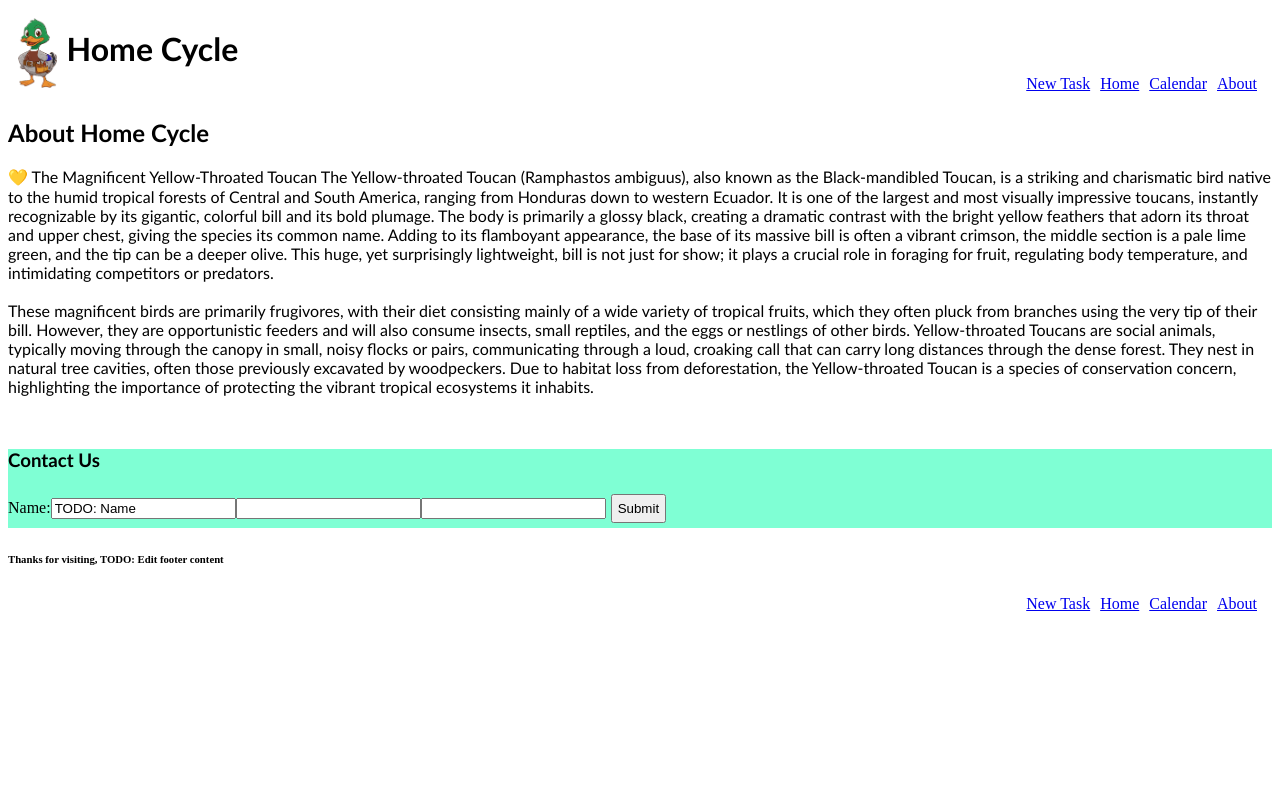
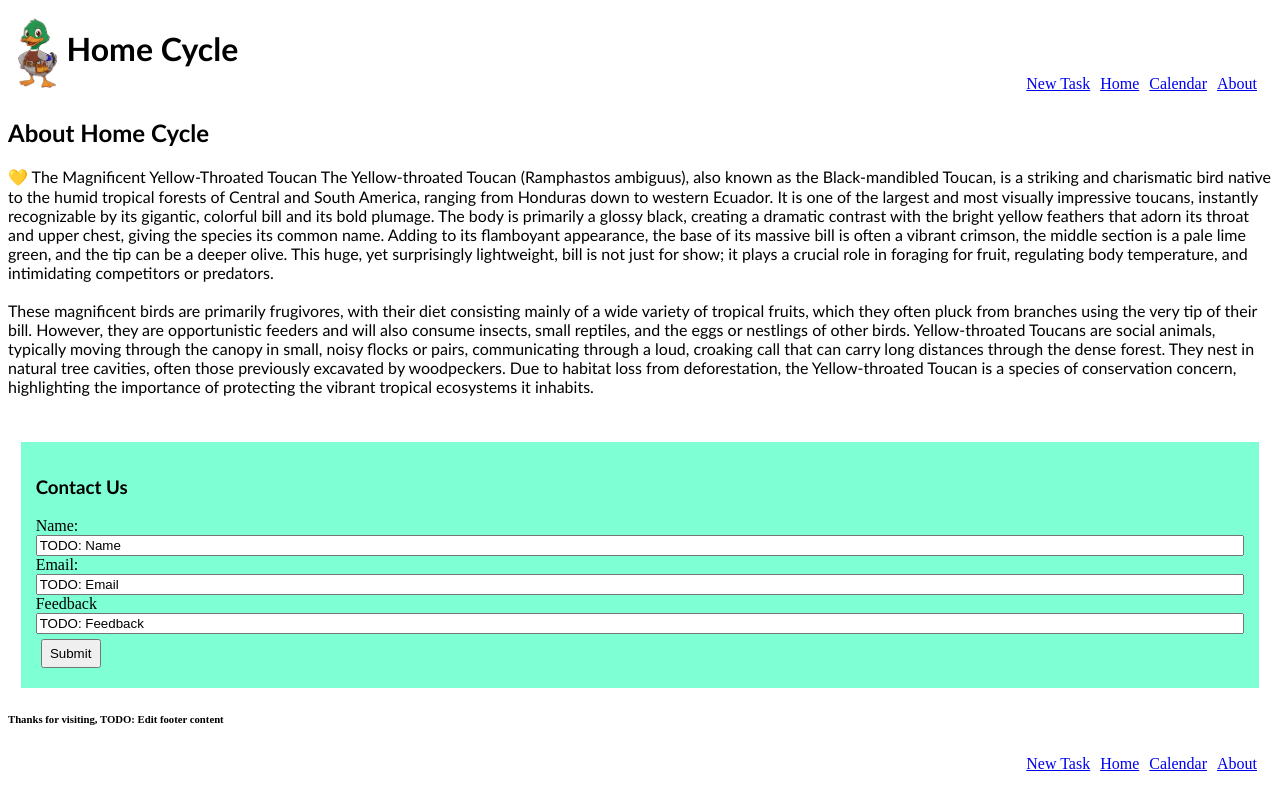
Before and after one commit to capndenney/home-cycle, a React (Vite) app: page /about in a window 1280 px wide. Built offline with nearby package versions, Linux system fonts and the light colour scheme.

Commit message:
resized button, logo, form inputs

```diff
--- a/src/components/pages/About.jsx
+++ b/src/components/pages/About.jsx
@@ -14,8 +14,8 @@ These magnificent birds are primarily frugivores, with their diet consisting mai
             <div className="feedback-form">
                 <h3>Contact Us</h3>
             <Input id="name" value='TODO: Name' label="Name:" required:true />
-            <Input>TODO: Email</Input>
-            <Input>TODO: Feedback</Input>
+            <Input id="email" value="TODO: Email" label="Email:" required:true />
+            <Input id="feedback" value="TODO: Feedback" label="Feedback" required:true />
             <Button id="submit-feedback" type="submit" label="Submit" handleClick="TBD" classes="submit button feedback"/>
             </div>
         </div>
--- a/src/index.css
+++ b/src/index.css
@@ -30,6 +30,14 @@ header {
 
 .feedback-form {
     background-color: aquamarine;
+    display: flex;
+    flex-direction: column;
+    margin: 1%;
+    padding: 15px;
+}
+
+.feedback {
+    max-width: 60px;
 }
 
 button {
```
